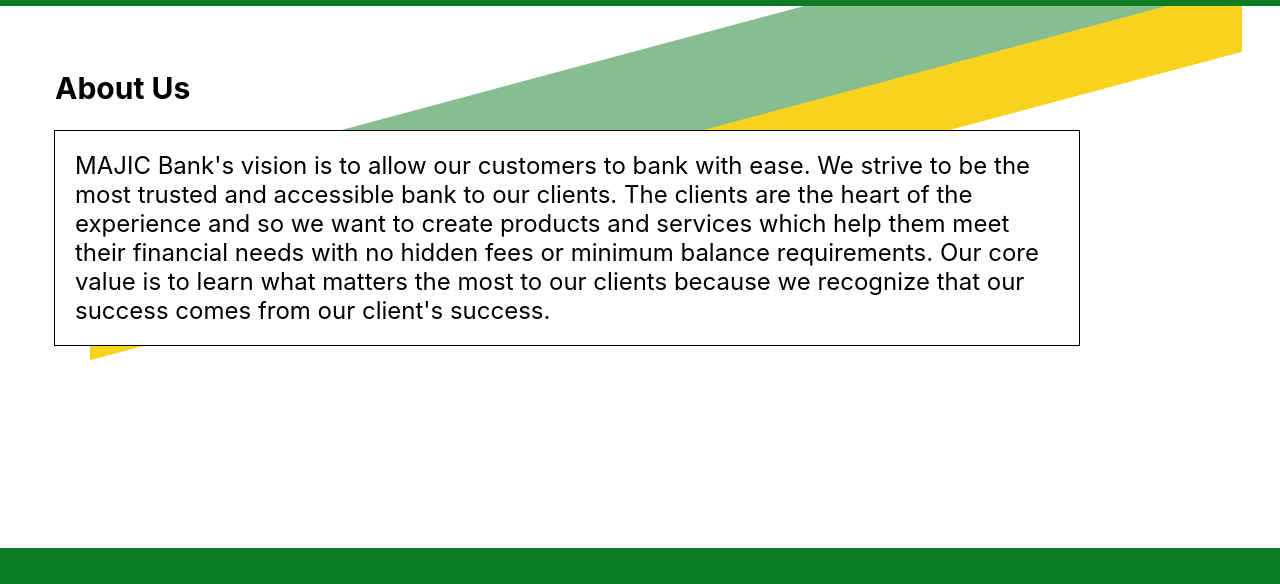
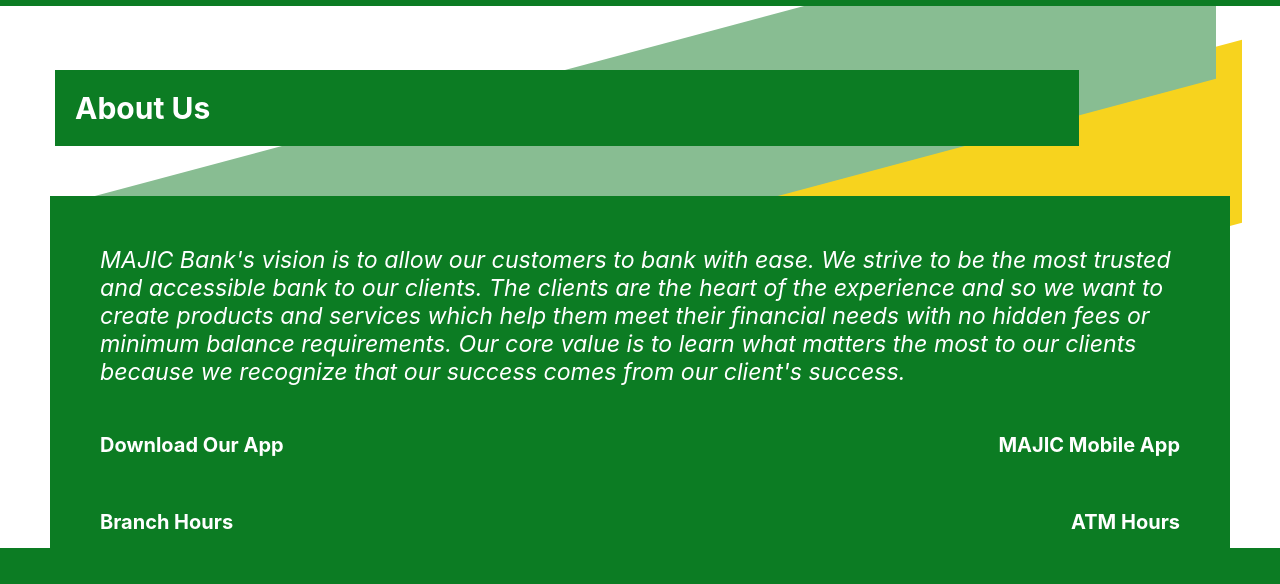
Before and after one commit to 221024-Java-React/Group-2-Project-3, a React (Create React App) app in the folder frontend/banking-application/: page /about in a window 1280 px wide. Shown: the part 142-726 px from the top of the page. Built offline with nearby package versions, Linux system fonts and the light colour scheme.

Commit message:
Updated Styling

```diff
--- a/frontend/banking-application/src/Components/About/About.tsx
+++ b/frontend/banking-application/src/Components/About/About.tsx
@@ -3,6 +3,7 @@
 import Footer from '../Footer/Footer';
 
 import '../AccountCard/AccountCard.css';
+import Advertisement from '../Advertisement/Advertisement';
 
 const About = () => {
 
@@ -11,13 +12,48 @@
 			<Background />
 			<Navigation />
 			<div className="content">
-                <h2>About Us</h2>
-                <p className="description">MAJIC Bank's vision is to allow our customers to bank with ease.
+				<h2 className="content-header">About Us</h2>
+			</div>
+			<div className="login-flex-container">
+				<div className="login-flex-3">
+					<div className="advertisement">
+						<p><em>MAJIC Bank's vision is to allow our customers to bank with ease.
 							We strive to be the most trusted and accessible bank to our clients.
 							The clients are the heart of the experience and so we want to create products and services which help
 							them meet their financial needs with no hidden fees or minimum balance requirements.
 							Our core value is to learn what matters the most to our clients because we recognize that our success
-                        comes from our client's success.</p>
+							comes from our client's success.</em></p>
+						<br />
+						<div className="nav-row-container">
+							<div className="nav-col-container left"><h4>Download Our App</h4></div>
+							<div className="nav-col-container right"><strong>MAJIC Mobile App</strong></div>
+						</div>
+						<div className="nav-row-container">
+							<div className="nav-col-container left"><h4>Branch Hours</h4>
+								<pre>
+									Sun:  CLOSED<br />
+									Mon:  CLOSED<br />
+									Tue:  9:00AM - 5:00PM<br />
+									Wed:  9:00AM - 5:00PM<br />
+									Thu:  9:00AM - 5:00PM<br />
+									Fri:  9:00AM - 5:00PM<br />
+									Sat:  9:00AM - 2:00PM
+								</pre>
+							</div>
+							<div className="nav-col-container right"><h4>ATM Hours</h4>
+								<pre>
+									Open 24 Hours<br />
+									<br />
+									<br />
+									<br />
+									<br />
+									<br />
+									Address
+								</pre>
+							</div>
+						</div>
+					</div>
+				</div>
 			</div>
 			<Footer />
 		</div>
--- a/frontend/banking-application/src/Components/AccountCard/AccountCard.css
+++ b/frontend/banking-application/src/Components/AccountCard/AccountCard.css
@@ -37,6 +37,10 @@
   flex: 50%;
   margin: 25px 50px;
   background-color: var(--primary-theme1);
+}
+
+.flex-item p {
+    font-size: 1.25em;
 }
 
 .item {
--- a/frontend/banking-application/src/Components/Advertisement/Advertisement.css
+++ b/frontend/banking-application/src/Components/Advertisement/Advertisement.css
@@ -6,8 +6,9 @@
 	/* padding: 1em; */
 	background-color: var(--primary-theme1);
     text-align: left;
-    margin-left: 10%;
-    margin-right: 20%;
+    /* margin-left: 10%;
+    margin-right: 20%; */
+    margin: 50px 50px;
     /* width: 20%; */
     /* margin: auto; */
 
@@ -16,7 +17,7 @@
 .logo-small {
 	height: 140px;
     margin: 0;
-    margin-top: 10px;
+    margin-top: -30px;
 	margin-left: -30px;
     margin-bottom: -25px;
 }
--- a/frontend/banking-application/src/Components/Advertisement/Advertisement.tsx
+++ b/frontend/banking-application/src/Components/Advertisement/Advertisement.tsx
@@ -6,12 +6,12 @@
 		<div className="advertisement">
 			<img className="logo-small" src="https://cdn.discordapp.com/attachments/1053408347803627550/1058478463893377134/image.png" title="MAJIC Bank" />
 			<h2>About Us</h2>
-			<p>MAJIC Bank's vision is to allow our customers to bank with ease.
+			<p><em>MAJIC Bank's vision is to allow our customers to bank with ease.
 				We strive to be the most trusted and accessible bank to our clients.
 				The clients are the heart of the experience and so we want to create products and services which help
 				them meet their financial needs with no hidden fees or minimum balance requirements.
 				Our core value is to learn what matters the most to our clients because we recognize that our success
-				comes from our client's success.</p>
+				comes from our client's success.</em></p>
 			<br />
 			<div className="nav-row-container">
 				<div className="nav-col-container left"><h4>Download Our App</h4></div>
@@ -41,8 +41,6 @@
 					</pre>
 				</div>
 			</div>
-			<br />
-			<br />
 		</div>
 	);
 };
--- a/frontend/banking-application/src/Components/FAQ/FAQ.tsx
+++ b/frontend/banking-application/src/Components/FAQ/FAQ.tsx
@@ -11,7 +11,7 @@
 			<Background />
 			<Navigation />
 			<div className="content">
-				<h2>Frequently Asked Questions</h2>
+				<h2 className="content-header">Frequently Asked Questions</h2>
 			</div>
 			<div className="flex-column-container">
 				<div className="flex-item">
--- a/frontend/banking-application/src/Components/Help/Help.tsx
+++ b/frontend/banking-application/src/Components/Help/Help.tsx
@@ -11,8 +11,12 @@
             <Background />
             <Navigation />
             <div className="content">
-                <h2>Help</h2>
-                <p className="description">Lorem ipsum dolor sit amet, consectetur adipiscing elit,
+                <h2 className="content-header">Help</h2>
+            </div>
+            <div className="login-flex-container">
+                <div className="login-flex-3">
+                    <div className="advertisement">
+                        <p>Lorem ipsum dolor sit amet, consectetur adipiscing elit,
                             sed do eiusmod tempor incididunt ut labore et dolore magna aliqua.
                             Ut enim ad minim veniam, quis nostrud exercitation ullamco laboris nisi ut aliquip ex ea commodo consequat.
                             Duis aute irure dolor in reprehenderit in voluptate velit esse cillum dolore eu fugiat nulla pariatur.
@@ -26,6 +30,8 @@
                             Duis aute irure dolor in reprehenderit in voluptate velit esse cillum dolore eu fugiat nulla pariatur.
                             Excepteur sint occaecat cupidatat non proident, sunt in culpa qui officia deserunt mollit anim id est laborum.</p>
                     </div>
+                </div>
+            </div>
             <Footer />
         </div>
     );
--- a/frontend/banking-application/src/Components/Login/Login.css
+++ b/frontend/banking-application/src/Components/Login/Login.css
@@ -0,0 +1,43 @@
+.login-flex-container {
+	display: flex;
+	flex-direction: row;
+	text-align: center;
+	margin: 50px;
+}
+
+.login-flex-1 {
+
+	display: flex;
+	flex-direction: column;
+	justify-content: center;
+	color: white;
+	padding: 10px;
+	flex: 20%;
+	margin: 0 25px;
+}
+
+.login-box {
+	background-color: var(--primary-theme1);
+	padding: 20px;
+}
+
+.login-flex-2 {
+	position: relative;
+	color: white;
+	padding: auto;
+	flex: 60%;
+	margin: 0;
+	background-color: var(--primary-theme1);
+	margin: 0 25px;
+}
+
+.login-flex-3 {
+	position: relative;
+	color: white;
+	padding: 0;
+	flex: 100%;
+	margin: 0;
+	background-color: var(--primary-theme1);
+
+	/* margin: 0 25px; */
+}
--- a/frontend/banking-application/src/Components/Login/Login.tsx
+++ b/frontend/banking-application/src/Components/Login/Login.tsx
@@ -37,8 +37,9 @@
 			<div className="page">
 				<Background />
 				<Navigation />
-				<div className="flex-container">
-				<div className="login box">
+				<div className="login-flex-container">
+					<div className="login-flex-1">
+					<div className="login-box">
 						<h2>Login</h2>
 						<form className="form">
 							{!validForm && (
@@ -69,7 +70,8 @@
 							</Link>
 						</div>
 					</div>
-					<div className="flex-item">
+					</div>
+					<div className="login-flex-2">
 						<Advertisement />
 					</div>
 				</div>
--- a/frontend/banking-application/src/Components/Register/Register.tsx
+++ b/frontend/banking-application/src/Components/Register/Register.tsx
@@ -71,10 +71,11 @@
 		<>
 			<div className="page">
 				<Background />
-				<Navigation />
-				<div className="content">
-					<div className="register box">
-						<h2>Register</h2>
+                <Navigation />
+                <div className="login-flex-container">
+					<div className="login-flex-1">
+                        <div className="login-box">
+                        <h2>Register</h2>
                         <form className="form" onSubmit={registerHandler}>
                             {successfulRegister && <p className="success">Account Creation Successful!</p>}
                             {accountExists && <p className="invalid">Account Already Exists For Email</p>}
@@ -98,8 +99,11 @@
 						</form>
 						<h3 className="member">Already Have An Account?</h3>
 						<div className="form"><Link className="login-button" to="/login">Login</Link></div>
+                        </div>
+                    </div>
+                    <div className="login-flex-2">
+						<Advertisement />
 					</div>
-					<Advertisement />
                 </div>
                 <Footer />
 			</div>
--- a/frontend/banking-application/src/index.css
+++ b/frontend/banking-application/src/index.css
@@ -31,6 +31,14 @@
 .member {
 	/* text-decoration: underline; */
 	margin-bottom: 0.5em;
+    color: white;
+}
+
+.content-header {
+    background-color: var(--primary-theme1);
+    /* padding: 10px; */
+    padding: 20px 0px;
+    padding-left: 20px;
     color: white;
 }
 
```
Also changed, not shown: frontend/banking-application/src/Components/ResetPW/ResetPW.tsx (+9 -4 lines), frontend/banking-application/src/Components/RetrieveUsername/RetrieveUsername.tsx (+9 -4 lines). Lines whose indentation alone changed are shown as unchanged.
